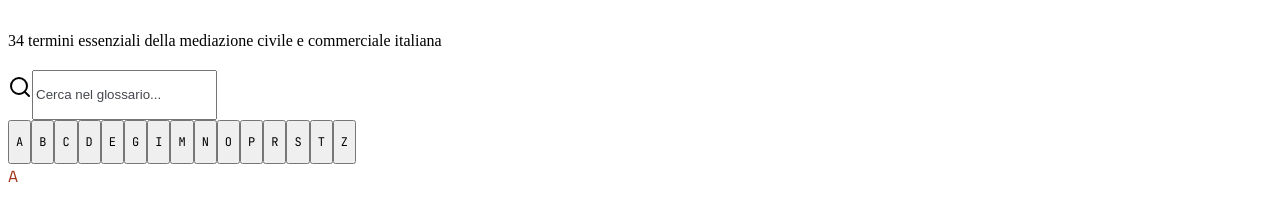
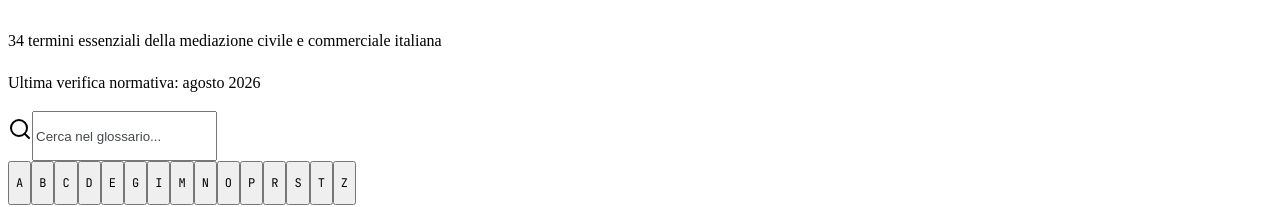
Before and after one commit to calcagnocarloalberto1-star/calcolomediazione, a React (Vite) app in the folder client/: page /glossario in a window 1280 px wide. Shown: the part 332-539 px from the top of the page. Built offline with nearby package versions, Linux system fonts and the light colour scheme; no server answers.

Commit message:
Modify glossary entry paragraph styles and content
Updated the glossary entry count paragraph and added last verification date.

```diff
--- a/client/src/pages/Glossario.tsx
+++ b/client/src/pages/Glossario.tsx
@@ -215,9 +215,12 @@ export default function Glossario() {
           </h1>
         </div>
 
-        <p className="text-sm opacity-70 mb-6">
+        <p className="text-sm opacity-70 mb-1">
           {glossaryEntries.length} termini essenziali della mediazione civile e commerciale italiana
         </p>
+        {/* DATA-04 / PRIV-07: data dell'ultima verifica normativa, aggiornata
+            manualmente ad ogni revisione periodica (v. processo PRIV-07). */}
+        <p className="text-sm opacity-50 mb-6">Ultima verifica normativa: agosto 2026</p>
 
         <div className="relative mb-6">
           <Search className="absolute left-3 top-1/2 -translate-y-1/2 w-4 h-4 opacity-40" />
```
